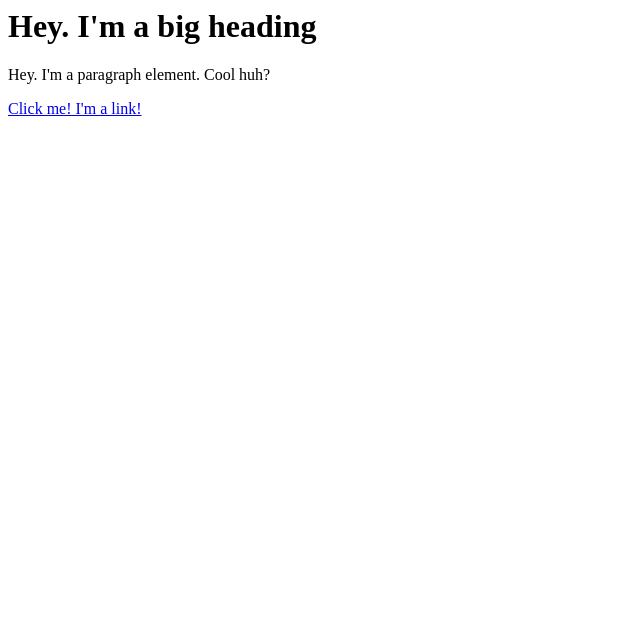
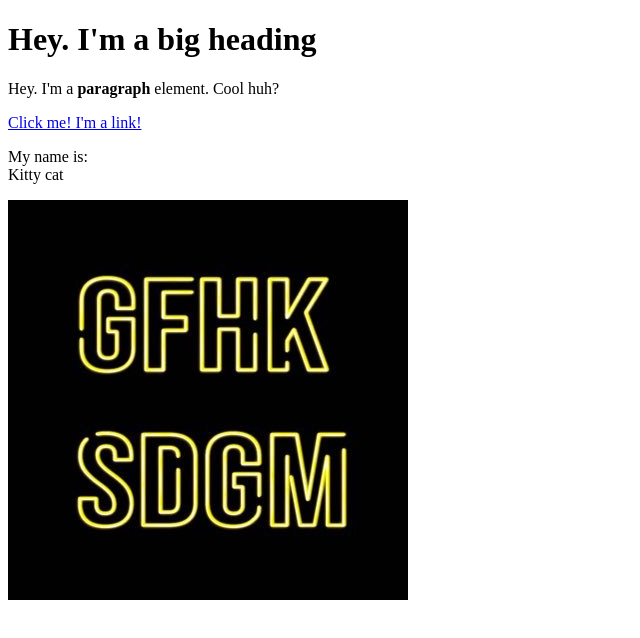
Before and after one commit to nuffsaidboi/cartoon-hero, a plain HTML site: page test.html in a window 1280 px wide. Shown: the whole page, without its empty margins (0-640 px from the left). Drawn offline with Linux system fonts and the light colour scheme.

Commit message:
Added image and few more elements

```diff
--- a/test.html
+++ b/test.html
@@ -1,3 +1,14 @@
-<h1>Hey. I'm a big heading</h1>
-<p>Hey. I'm a paragraph element. Cool huh?</p>
-<a href="https://google.com" target="_blank" title="'Let's go to Google!">Click me! I'm a link!</a>
+<!DOCTYPE html>
+<html>
+<head>
+    <title>Test page</title>
+</head>
+<body>
+    <h1>Hey. I'm a big heading</h1>
+    <p>Hey. I'm a <b>paragraph</b> element. Cool huh?</p>
+    <a href="https://google.com" target="_blank" title="'Let's go to Google!">Click me! I'm a link!</a>
+    <p>My name is:<br>
+    Kitty cat    </p>
+    <img src="img/yolo.jpg">
+</body>
+</html>
```
Also changed, not shown: img/yolo.jpg (added).
